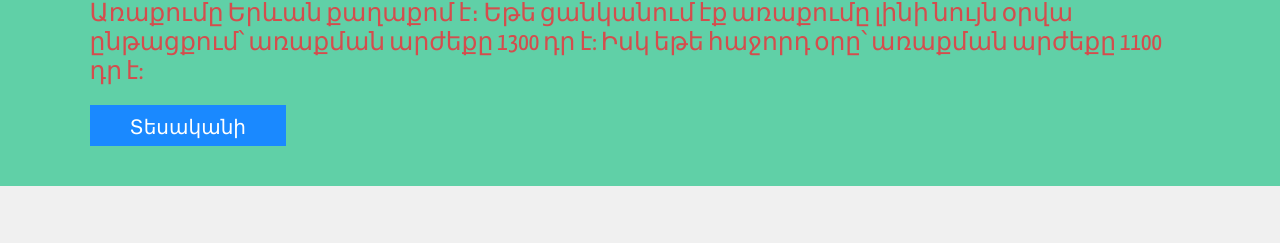
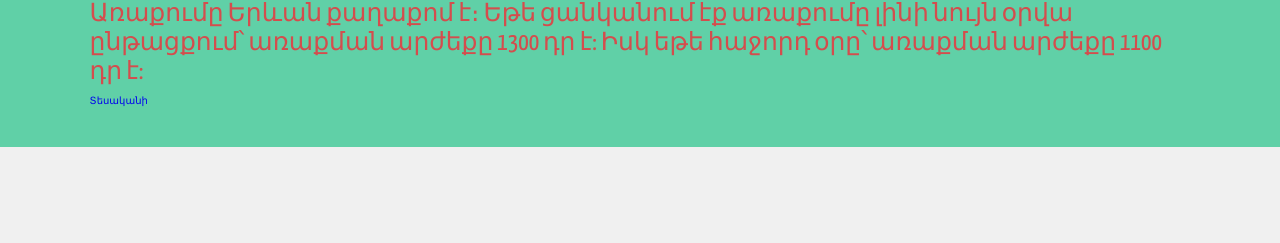
Before and after one commit to StarPlatinumHH/Mankakansnund, a plain HTML site: page index.html in a window 1280 px wide. Shown: the part 300-543 px from the top of the page. Drawn offline with nearby package versions, Linux system fonts and the light colour scheme.

Commit message:
Update style.css

```diff
--- a/style.css
+++ b/style.css
@@ -49,7 +49,7 @@ section{
     padding-top: 11rem;
 }
 
-.btn{
+/* .btn{
     display: inline-block;
     padding:.7rem 4rem;
     font-size: 2rem;
@@ -62,7 +62,7 @@ section{
 .btn:hover{
     transform:scale(1.02);
 }
-
+ */
 .heading{
     text-align: center;
     color:var(--red);
```
